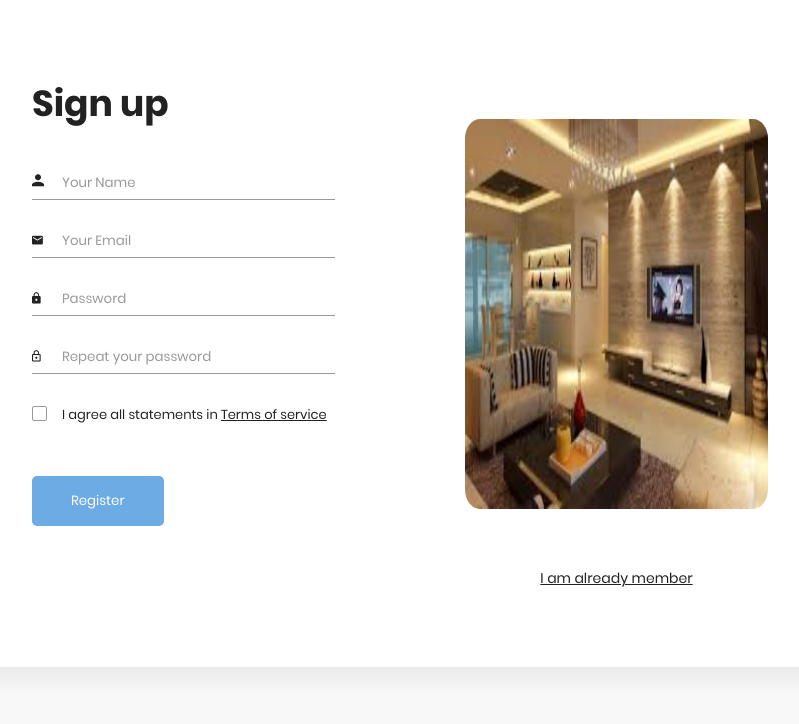
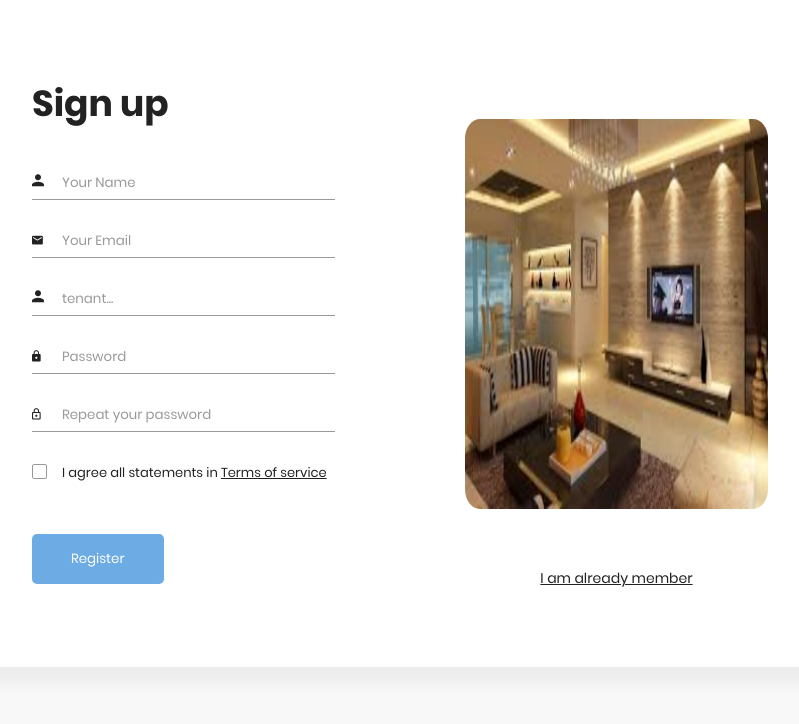
Before and after one commit to dancoon/Rental_Management_Website, a Django app: page /signup/ in a window 1280 px wide. Shown: the part 159-883 px from the top of the page, without its empty margins (267-1066 px from the left). Run offline with Django 4.2, Linux system fonts and the light colour scheme.

Commit message:
some changes

```diff
--- a/core/forms.py
+++ b/core/forms.py
@@ -7,3 +7,4 @@ class ApplicationForm(forms.Form):
     email = forms.EmailField()
     phone = forms.CharField(max_length= 250)
     id_number = forms.CharField(max_length=50)
+    role = forms.CharField(max_length=50)
--- a/core/templates/signup.html
+++ b/core/templates/signup.html
@@ -35,6 +35,10 @@
                                 <input type="email" name="email" id="email" placeholder="Your Email" />
                             </div>
                             <div class="form-group">
+                                <label for="role"><i class="zmdi zmdi-account material-icons-name"></i></label>
+                                <input type="text" name="role" id="role" placeholder="tenant..." />
+                            </div>
+                            <div class="form-group">
                                 <label for="pass"><i class="zmdi zmdi-lock"></i></label>
                                 <input type="password" name="pass" id="pass" placeholder="Password" />
                             </div>
--- a/core/views.py
+++ b/core/views.py
@@ -43,12 +43,19 @@ def signup(request):
         name = request.POST['name']
         email = request.POST['email']
         password = request.POST['pass']
+        role  = request.POST['role']
         user = User(username=name, email=email, password=password)
         user.set_password(password)
+        if role == 'tenant':
+            my_group = Group.objects.get(name='ADMIN')
+        elif role == 'owner':
+            my_group = Group.objects.get(name='OWNER')
+        else:
+            my_group = Group.objects.get(name='TENANT')
+
+        user.groups.add(my_group)
         user.save()
 
-        my_tenant_group = Group.objects.get(name='TENANT')
-        user.groups.add(my_tenant_group)
         messages.success(request, "Sign up complete")
         return redirect('/application/')
     else:
@@ -69,7 +76,6 @@ def apply_tenancy(request):
 
             applicant = Applicant(first_name=first_name,last_name=last_name,gender=gender,email=e,phone=phone,id_number=id_number)
             applicant.save()
-
             return redirect('/signin/')
     context = {
         'form': form,
@@ -203,3 +209,8 @@ def tenant_payment(request):
                 'message_notification': message_notification,
             }
         return render(request, 'signed/tenant/payments.html', context=context)
+
+####################################################################################################################
+### owner #####
+
+#dispaly admins acount dashboard
```
Also changed, not shown: core/migrations/0001_initial.py, core/migrations/0002_alter_payment_tenant.py (deleted), db.sqlite3.
